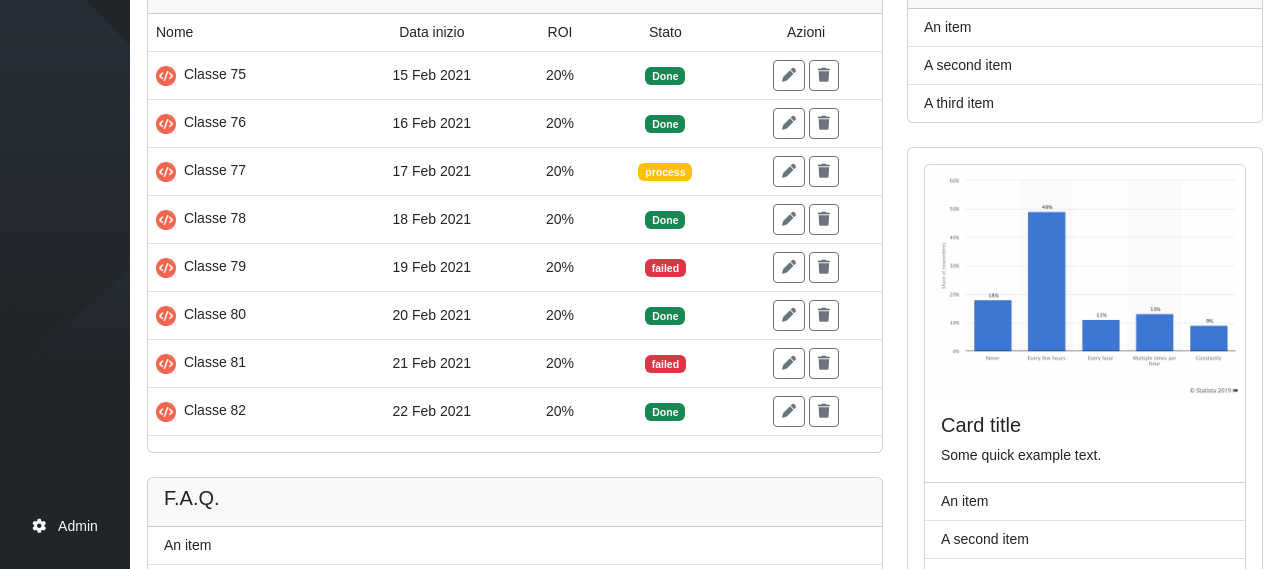
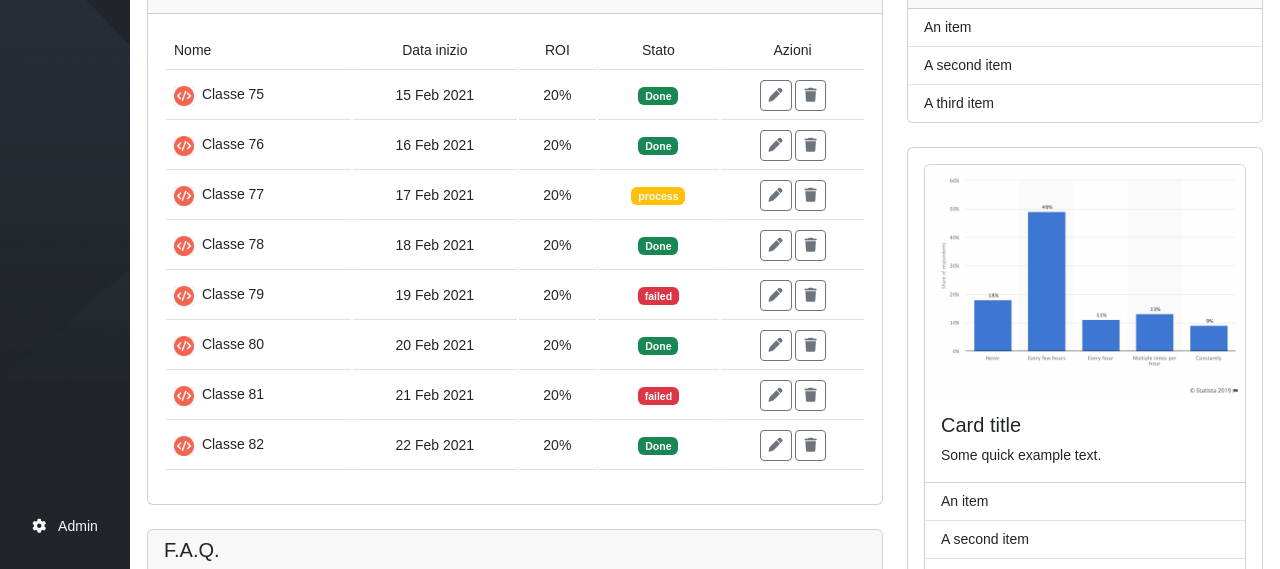
Before and after one commit to pierluigicarrieri/html-css-bootstrap-dashboard, a plain HTML site: page inex.html in a window 1280 px wide. Shown: the part 231-800 px from the top of the page. Drawn offline with nearby package versions, Linux system fonts and the light colour scheme.

Commit message:
fixed border issue on main table, done for the day

```diff
--- a/inex.html
+++ b/inex.html
@@ -185,12 +185,12 @@
                                     <h4>Prossime classi</h4>
                                 </div>
 
-                                <table class="table table-hover align-middle">
+                                <table class="table table-hover p-3 align-middle">
 
                                     <thead>
 
                                         <tr>
-                                            <th class="fw-normal" scope="col">Nome</th>
+                                            <th class="fw-normal">Nome</th>
                                             <th class="d-none d-md-table-cell fw-normal text-center" scope="col">Data inizio</th>
                                             <th class="d-none d-md-table-cell fw-normal text-center" scope="col">ROI</th>
                                             <th class="fw-normal text-center" scope="col">Stato</th>
@@ -202,7 +202,7 @@
                                     <tbody>
 
                                         <tr>
-                                            <th scope="row">
+                                            <th>
                                                 <img src="img/class-avatar.jpg" alt="tags badge">
                                                 <span class="fw-normal ps-1">Classe 75</span>
                                             </th>
@@ -222,7 +222,7 @@
                                         </tr>
 
                                         <tr>
-                                            <th scope="row">
+                                            <th>
                                                 <img src="img/class-avatar.jpg" alt="tags badge">
                                                 <span class="fw-normal ps-1">Classe 76</span>
                                             </th>
@@ -242,7 +242,7 @@
                                         </tr>
 
                                         <tr>
-                                            <th scope="row">
+                                            <th>
                                                 <img src="img/class-avatar.jpg" alt="tags badge">
                                                 <span class="fw-normal ps-1">Classe 77</span>
                                             </th>
@@ -262,7 +262,7 @@
                                         </tr>
 
                                         <tr>
-                                            <th scope="row">
+                                            <th>
                                                 <img src="img/class-avatar.jpg" alt="tags badge">
                                                 <span class="fw-normal ps-1">Classe 78</span>
                                             </th>
@@ -282,7 +282,7 @@
                                         </tr>
 
                                         <tr>
-                                            <th scope="row">
+                                            <th>
                                                 <img src="img/class-avatar.jpg" alt="tags badge">
                                                 <span class="fw-normal ps-1">Classe 79</span>
                                             </th>
@@ -302,7 +302,7 @@
                                         </tr>
 
                                         <tr>
-                                            <th scope="row">
+                                            <th>
                                                 <img src="img/class-avatar.jpg" alt="tags badge">
                                                 <span class="fw-normal ps-1">Classe 80</span>
                                             </th>
@@ -322,7 +322,7 @@
                                         </tr>
 
                                         <tr>
-                                            <th scope="row">
+                                            <th>
                                                 <img src="img/class-avatar.jpg" alt="tags badge">
                                                 <span class="fw-normal ps-1">Classe 81</span>
                                             </th>
@@ -342,7 +342,7 @@
                                         </tr>
 
                                         <tr>
-                                            <th scope="row">
+                                            <th>
                                                 <img src="img/class-avatar.jpg" alt="tags badge">
                                                 <span class="fw-normal ps-1">Classe 82</span>
                                             </th>
--- a/styles/style.css
+++ b/styles/style.css
@@ -36,6 +36,10 @@ body {
     background-color: rgba(255, 255, 255, 0.5);
 }
 
+table {
+    border-collapse: separate;
+}
+
 table img {
     width: 30px;
 }
```
